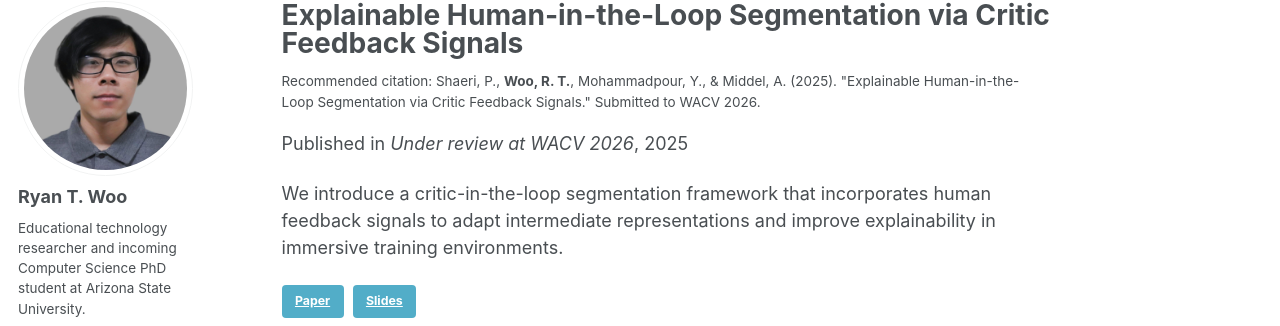
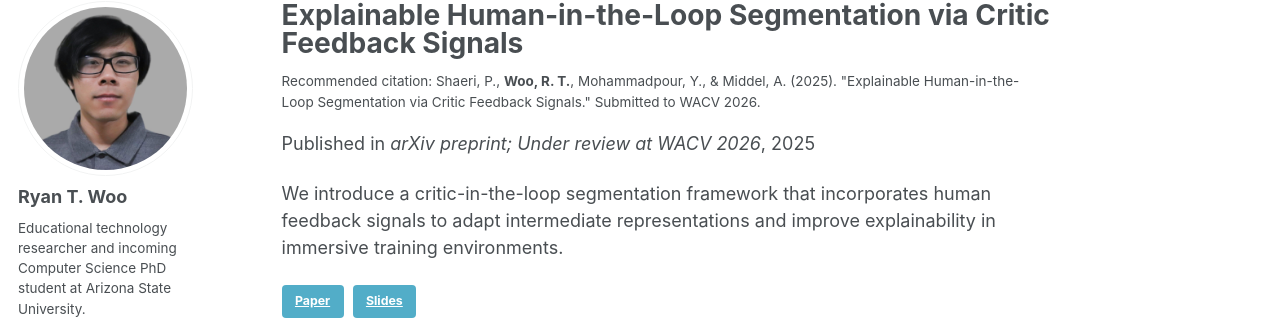
Before and after one commit to rtwoo/rtwoo.github.io, a Jekyll site: the page built from _publications/2015-10-01-paper-title-number-3.md, in a window 1280 px wide and 1103 px high. Shown: the part 98-424 px from the top of the window. Built offline with Jekyll 4.4.1, drawn with Linux system fonts in a browser that asks for light colours; some web fonts are replaced; a script that is not in the unit is left out.

Commit message:
update publication info

```diff
--- a/_publications/2015-10-01-paper-title-number-3.md
+++ b/_publications/2015-10-01-paper-title-number-3.md
@@ -5,9 +5,9 @@
 permalink: /publication/woo-wacv-2026
 excerpt: 'Submitted to the IEEE/CVF Winter Conference on Applications of Computer Vision (WACV) 2026.'
 date: 2025-08-01
-venue: 'Under review at WACV 2026'
+venue: 'arXiv preprint; Under review at WACV 2026'
 slidesurl: ''
-paperurl: ''
+paperurl: 'https://arxiv.org/abs/2510.09945'
 citation: 'Shaeri, P., Woo, R. T., Mohammadpour, Y., & Middel, A. (2025). "Explainable Human-in-the-Loop Segmentation via Critic Feedback Signals." Submitted to WACV 2026.'
 ---
 We introduce a critic-in-the-loop segmentation framework that incorporates human feedback signals to adapt intermediate representations and improve explainability in immersive training environments.
```
Also changed, not shown: _publications/2025-06-08-paper-title-number-5.md (+1 -1 lines).
